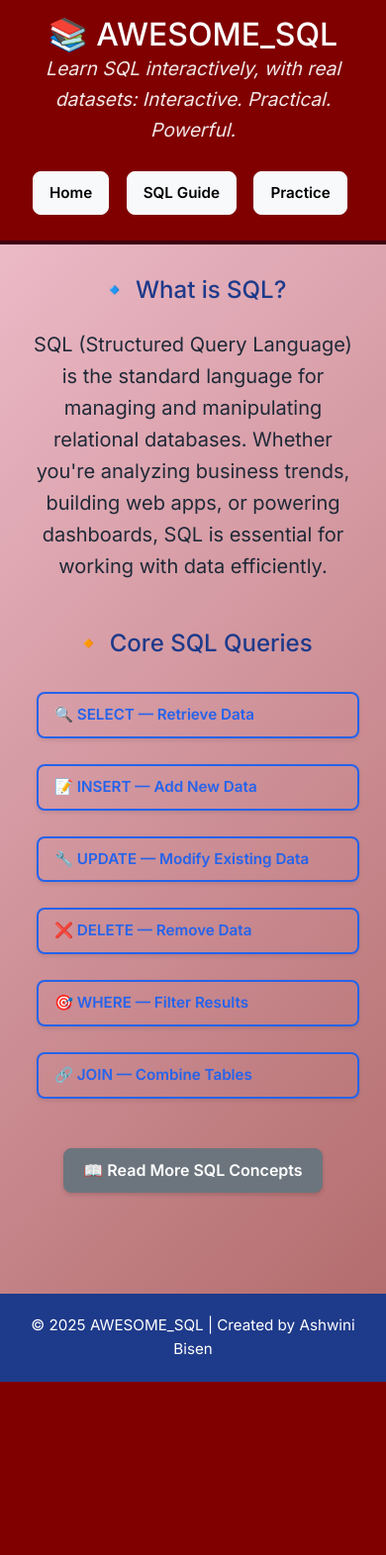
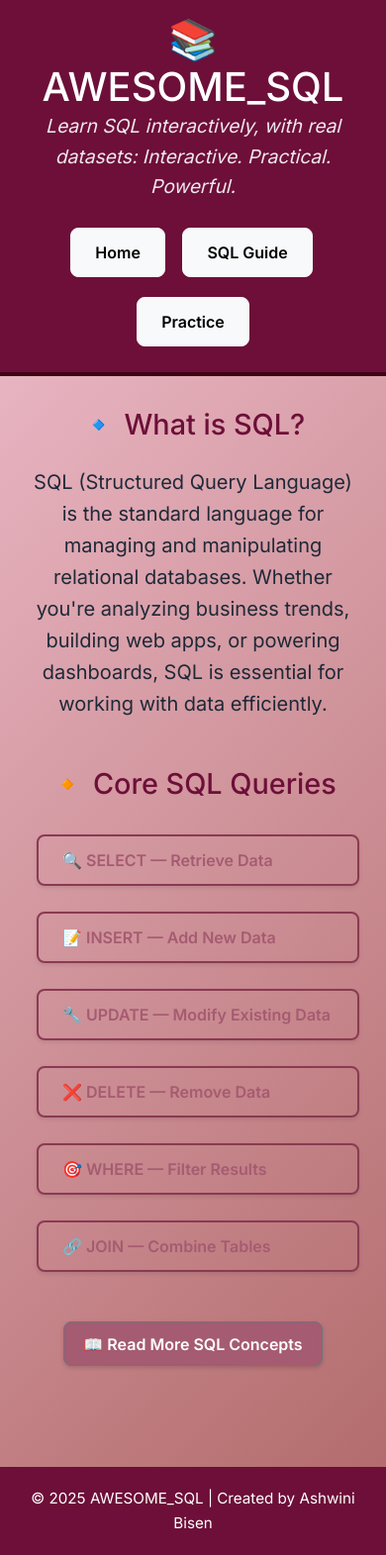
Before and after one commit to Ashwinib26/Awesome-SQL, a Flask app: page /sqlquery in a window 390 px wide. Shown: the whole page at 99% size. Before the commit the page ends 1396 px from the top, so only its background shows below. Run offline with Flask 3, Linux system fonts and the light colour scheme.

Commit message:
SQL Theory Page and Header UI improvements

```diff
--- a/static/styles.css
+++ b/static/styles.css
@@ -14,7 +14,7 @@ body {
 
 /* Header */
 header {
-  background-color: #680f34;
+  background-color: #6d0f39;
   color: rgb(227, 194, 194);
   padding: 30px 20px;
   text-align: center;
@@ -42,7 +42,7 @@ main {
 /* Section Headings */
 h2 {
   font-size: 1.8rem;
-  color: #1e3a8a;
+  color: #6d0f39;
   margin-bottom: 10px;
 }
 
@@ -115,7 +115,7 @@ code {
   padding: 4px 6px;
   border-radius: 4px;
   font-size: 0.95rem;
-  color: #b91c1c;
+  color: #6d0f39;
   display: inline-block;
   margin-top: 10px;
 }
@@ -133,29 +133,39 @@ code {
   text-align: center;
 }
 
+.btn-outline-success {
+    background-color: transparent;
+    color: #a55b71;
+    border: 2px solid #8a3a52;
+  }
+
+.btn-outline-success:hover {
+    background-color: #89354e;
+  }
+
 .btn-success {
-  background-color: #059669;
+  background-color: #a55b71;
   color: white;
 }
 
 .btn-success:hover {
-  background-color: #047857;
+  background-color: #89354e;
 }
 
 .btn-outline-primary {
   background-color: transparent;
-  color: #2563eb;
-  border: 2px solid #2563eb;
+  color: #a55b71;
+  border: 2px solid #8a3a52;
 }
 
 .btn-outline-primary:hover {
-  background-color: #2563eb;
+  background-color: #82374e;
   color: white;
 }
 
 /* Footer */
 footer {
-  background-color: #1e3a8a;
+  background-color: #6d0f39;
   color: white;
   text-align: center;
   padding: 20px;
@@ -163,25 +173,6 @@ footer {
   font-size: 0.95rem;
 }
 
-/* Responsive */
-@media (max-width: 768px) {
-  header h1 {
-    font-size: 2rem;
-  }
-
-  h2 {
-    font-size: 1.5rem;
-  }
-
-  .btn {
-    padding: 10px 16px;
-    font-size: 0.95rem;
-  }
-
-  .accordion-body {
-    font-size: 0.95rem;
-  }
-}
 .carousel {
   max-width: 900px;
   margin: 0 auto;
@@ -298,7 +289,7 @@ footer {
 }
 
 .gradient-bg {
-  background: linear-gradient(135deg, #f5c6d6, #b06868); /* light pink to maroon */
+  background: linear-gradient(135deg, #f5c6d6, #b77c7c); /* light pink to maroon */
   min-height: 100vh;
   margin: 0;
   padding: 0;
--- a/templates/SQLquery.html
+++ b/templates/SQLquery.html
@@ -45,6 +45,7 @@
       padding: 0.6rem 1.2rem;
       font-size: 1rem;
       box-shadow: 0 2px 4px rgba(0,0,0,0.15);
+      background-color : #a55b71;
     }
   </style>
 </head>
--- a/templates/components/Header.html
+++ b/templates/components/Header.html
@@ -1,4 +1,4 @@
-<header style="background-color: maroon;" class="text-white p-3">
+<header class="text-white p-3">
   <div class="container d-flex justify-content-between align-items-center flex-wrap">
     <div>
       <h1 class="m-0">📚 AWESOME_SQL</h1>
```
